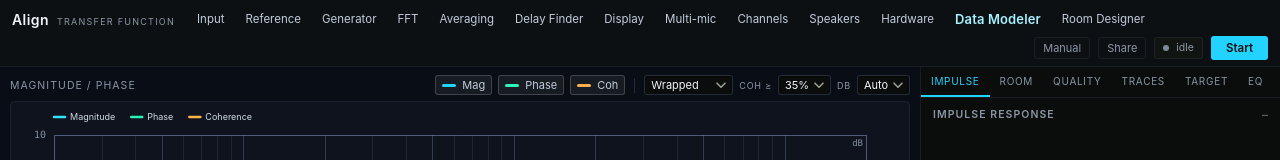
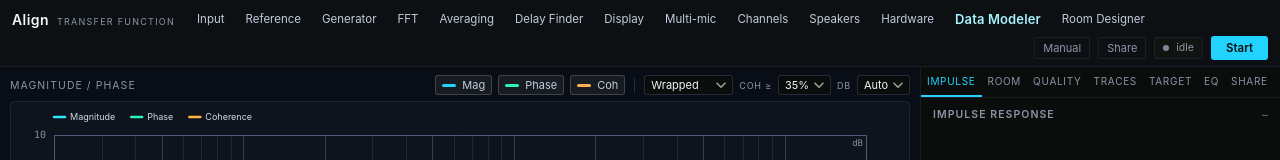
Before and after one commit to mattybeme44-rgb/align, a plain HTML site: page index.html in a window 1280 px wide. Shown: the top 160 px of the page. Drawn offline with Linux system fonts and the light colour scheme.

Commit message:
Wrap the tab strip instead of hiding its last tabs
Seven tabs need 411px and the tool column is 360px, so the strip scrolled 52px
of itself out of view even on desktop, and 91px at 320px, behind a scrollbar
that is deliberately hidden. EQ and Share were not cramped, they were invisible
with nothing to suggest they existed. Tighter side padding fits all seven on
one row from 360px up and wrapping is the fallback below that, so no tab is
ever off-screen.

🤖 Generated with Codebuff
Co-Authored-By: Codebuff <noreply@codebuff.com>

```diff
--- a/css/instrument.css
+++ b/css/instrument.css
@@ -617,13 +617,12 @@ body {
 .tool-tabs {
   display: flex;
   flex: none;
-  overflow-x: auto;
+  /* Seven tabs need 411px and the column is 360px, so this used to scroll the
+     last ones out of sight behind a hidden scrollbar — invisible, not merely
+     tight. Wrapping a tab strip is worse than a shorter one is, but far better
+     than a tab you cannot see or know exists. */
+  flex-wrap: wrap;
   border-bottom: 1px solid var(--line);
-  scrollbar-width: none;
-}
-
-.tool-tabs::-webkit-scrollbar {
-  display: none;
 }
 
 .tool-tabs button {
@@ -631,7 +630,9 @@ body {
   font-size: 10px;
   letter-spacing: 0.07em;
   text-transform: uppercase;
-  padding: 8px 10px;
+  /* Tighter side padding is what keeps all seven on one row at 360px; the wrap
+     above is the fallback when it still does not fit. */
+  padding: 8px 6px;
   color: var(--dim);
   background: none;
   border: 0;
```
